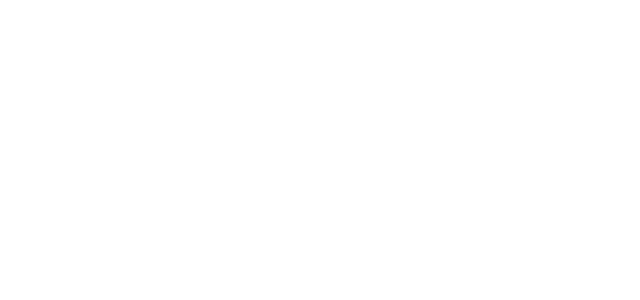
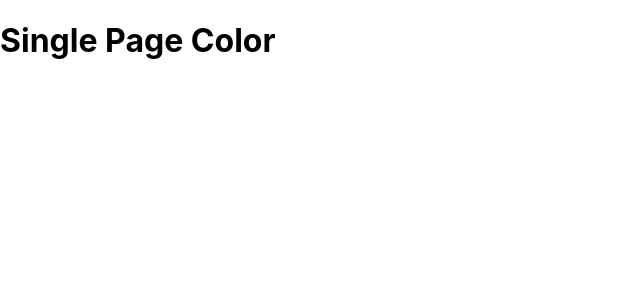
Before and after one commit to jump3rhood/React-colors-app, a React (Create React App) app: page /palette/1/1 in a window 1280 px wide. Shown: the top 300 px of the page, without its empty margins (0-640 px from the left). Built offline with nearby package versions, Linux system fonts and the light colour scheme.

Commit message:
Add Link to ColorBox and Add Route

```diff
--- a/src/App.js
+++ b/src/App.js
@@ -21,6 +21,10 @@
           exact
           path='/palette/:id'
           render={(routeProps) => <Palette palette={generatePalette(this.findPalette(routeProps.match.params.id))} />} />
+        <Route
+          exact
+          path='/palette/:paletteId/:colorId'
+          render={() => <h1>Single Page Color</h1>} />
       </Switch>
       // <div>
       //   <Palette palette={generatePalette(seedPalettes[0])} />
--- a/src/ColorBox.js
+++ b/src/ColorBox.js
@@ -1,5 +1,6 @@
 import React, { Component } from 'react';
 import { CopyToClipboard } from 'react-copy-to-clipboard';
+import { Link } from 'react-router-dom';
 import './ColorBox.css';
 class ColorBox extends Component {
     constructor(props) {
@@ -33,7 +34,9 @@
                             Copy
                     </button>
                     </div>
-                    <span className="see-more">MORE</span>
+                    <Link to="/" onClick={e => e.stopPropagation()}>
+                        <span className="see-more">MORE</span>
+                    </Link>
                 </div >
             </CopyToClipboard>
 
```
